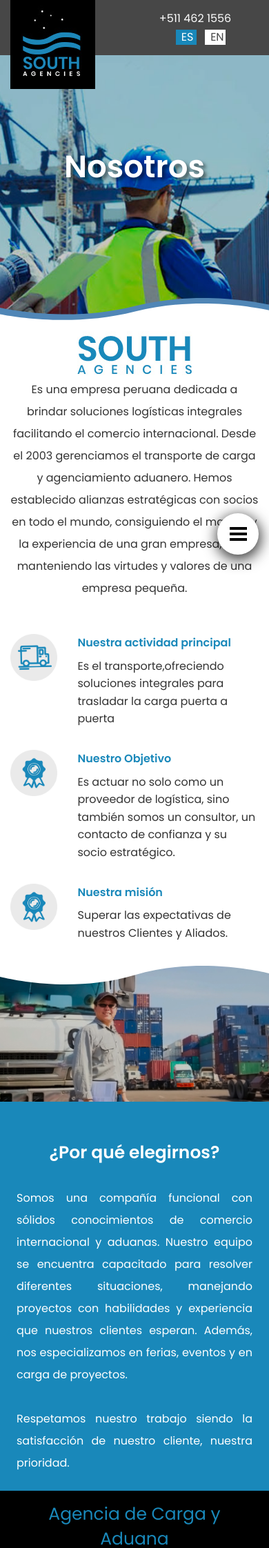
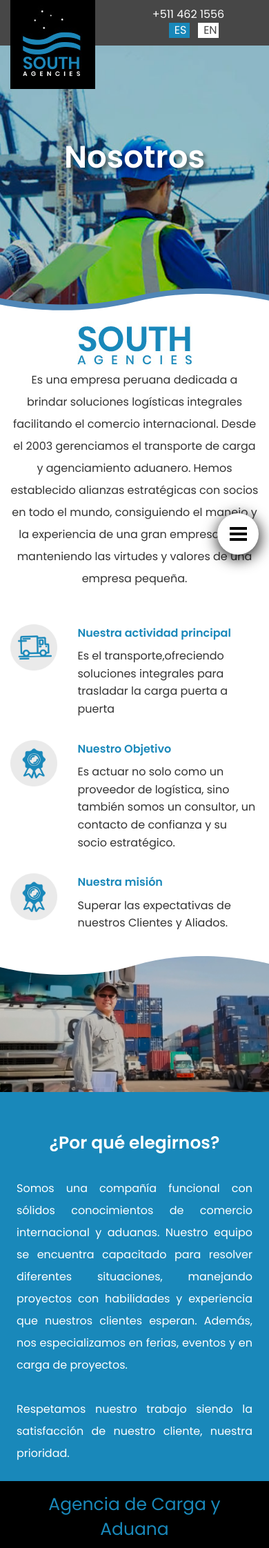
Before and after one commit to 6418/south, a PHP site: page /nosotros.html in a window 390 px wide. Shown: the top 2244 px of the page at 69% size. Run offline with PHP 8.4, Linux system fonts and the light colour scheme; some libraries are stand-ins or nearby versions.

Commit message:
clearhtml

```diff
--- a/nosotros.html
+++ b/nosotros.html
@@ -49,26 +49,26 @@
     </section>
 </header>
 <main class="nosotros">
-    <div class="nosotros__banner">
-        <h2 class="nosotros__banner__title">
+    <div class="banner">
+        <h2 class="banner__title">
             Nosotros
         </h2>
     </div>
-    <section class="container nosotros__content">
-        <img src="img/south.jpg" alt="" class="nosotros__img">
-        <p class="nosotros__p">
+    <section class="container us">
+        <img src="img/south.jpg" alt="" class="us__img">
+        <p class="us__p">
                 Es una empresa peruana dedicada a brindar soluciones logísticas integrales facilitando el comercio internacional.
                 Desde el 2003 gerenciamos el transporte de carga y agenciamiento aduanero.
                 Hemos establecido alianzas estratégicas con socios en todo el mundo, consiguiendo el manejo y
                  la experiencia de una gran empresa, pero manteniendo las virtudes y valores de una empresa pequeña.
         </p>
-        <div class="row nosotros__iconsList">
-            <div class="col-sm-6 nosotros__iconsList__wrap">
+        <div class="row us__iconsList">
+            <div class="col-sm-6 us__iconsList__wrap">
                 <div class="row">
-                    <div class="col-xs-3 nosotros__iconsList__icon">
+                    <div class="col-xs-3 us__iconsList__icon">
                         <img src="img/icon-nosotros-01.png" alt="Nuestra actividad principal">
                     </div>
-                    <div class="col-xs-9 nosotros__iconsList__iconText">
+                    <div class="col-xs-9 us__iconsList__iconText">
                         <h4>Nuestra actividad principal</h4>
                         <p>Es el transporte,ofreciendo soluciones
                                 integrales para trasladar la carga
@@ -76,12 +76,12 @@
                     </div>
                 </div>
             </div>
-            <div class="col-sm-6 nosotros__iconsList__wrap">
+            <div class="col-sm-6 us__iconsList__wrap">
                 <div class="row">
-                    <div class="col-xs-3 nosotros__iconsList__icon">
+                    <div class="col-xs-3 us__iconsList__icon">
                         <img src="img/icon-nosotros-02.png" alt="Nuestro Objetivo">
                     </div>
-                    <div class="col-xs-9 nosotros__iconsList__iconText">
+                    <div class="col-xs-9 us__iconsList__iconText">
                         <h4>Nuestro Objetivo</h4>
                         <p>Es actuar no solo como un proveedor de logística, sino
                                 también somos un consultor, un contacto de confianza
@@ -89,12 +89,12 @@
                     </div>
                 </div>
             </div>
-            <div class="col-sm-6 nosotros__iconsList__wrap">
+            <div class="col-sm-6 us__iconsList__wrap">
                     <div class="row">
-                        <div class="col-xs-3 nosotros__iconsList__icon">
+                        <div class="col-xs-3 us__iconsList__icon">
                             <img src="img/icon-nosotros-02.png" alt="Nuestra misión">
                         </div>
-                        <div class="col-xs-9 nosotros__iconsList__iconText">
+                        <div class="col-xs-9 us__iconsList__iconText">
                             <h4>Nuestra misión</h4>
                             <p>Superar las expectativas de
                                     nuestros Clientes y Aliados.  </p>
@@ -103,27 +103,27 @@
                 </div>
         </div>
     </section>
-    <section class="nosotros__full">
-        <div class="nosotros__50 nosotros__50--bg">
+    <section class="us-other__full">
+        <div class="us-other__half us-other__half--bg">
             hola
         </div>
-        <div class="nosotros__50 nosotros__50--text">
+        <div class="us-other__half us-other__half--text">
             <h3>¿Por qué elegirnos?</h3>
             <p>Somos una compañía funcional con sólidos conocimientos de comercio internacional y aduanas. Nuestro equipo se encuentra capacitado para resolver diferentes situaciones, manejando proyectos con habilidades y experiencia que nuestros clientes esperan. Además, nos especializamos en ferias, eventos y en carga de proyectos.
             <br><br>
                 Respetamos nuestro trabajo siendo la satisfacción de nuestro cliente, nuestra prioridad.</p>
         </div>
     </section>
-    <div class="pie">
+    <div class="foot">
         <div class="container-fluid">
             <div class="flex">
-                <h1 class="pie__title">
+                <h1 class="foot__title">
                     Agencia de Carga y Aduana
                 </h1>
-                <div class="pie__icons">
+                <div class="foot__icons">
                     <img src="img/icon-pie.png" alt="iconos">
                 </div>
-                <a href="contacto.html" class="pie__a">Contáctanos</a>
+                <a href="contacto.html" class="foot__a">Contáctanos</a>
             </div>
         </div>
     </div>
@@ -148,8 +148,7 @@
                     </li>
                     <li>
                             <i class="icon-email"></i>
-                        José Santiago Wagner 2679 ( Ex Torre Tagle)
-Pueblo Libre, Lima, Peru
+                        José Santiago Wagner 2679 ( Ex Torre Tagle) Pueblo Libre, Lima, Peru
                     </li>
                 </ul>
             </div>
@@ -171,13 +170,13 @@
             </div>
         </div>
     </div>
-    <div class="footer__pie">
+    <div class="footer-copy">
         <div class="container">
             <div class="row">
-                <div class="col-sm-6 footer__pie__copy">
+                <div class="col-sm-6 footer-copy__copy">
                     <p>Copyright © 2018 - <span>South Agencies</span></p>
                 </div>
-                <div class="col-sm-6 footer__pie__tag">
+                <div class="col-sm-6 footer-copy__tag">
                     <p>Sitio Web Hecho en <a href="">Pyme Web Perú</a></p>
                 </div>
             </div>
--- a/sass/style.scss
+++ b/sass/style.scss
@@ -42,25 +42,23 @@
     position: relative;
     &__top{
         padding: 4px 0;
+        background-color: $black;
+        color: #FFF;
+        @media (max-width: 450px){
+            padding: 10px;
+        }
         .flex{
             display: flex;
             justify-content: flex-end;
-            @media (max-width:991px){
-                // flex-direction: row-reverse;
+            @media (max-width:450px){
                 display: block;
                 width: 160px;
                 float: right;
                 text-align: center;
-                padding-top: 12px;
             }
         }
-        background-color: $black;
-        color: #FFF;
         i{
             color: $blue;
-        }
-        @media (max-width:991px){
-            height: 80px;;
         }
     }
     &__email, &__phone{
@@ -69,19 +67,17 @@
     }
     &__phone{
         font-size: 14px;
-        @media (max-width:991px){
+        @media (max-width:700px){
             font-size: 1em;
-            margin-bottom: 4px;
         }
     }
     &__email{
         font-size: 14px;
-        @media (max-width:991px){
+        @media (max-width: 700px){
             display: none;
         }
     }
     &__fb{
-        // padding-top: 5px;
         margin-right: 1.5em;
         font-size: 23px;
         align-self: center;
@@ -146,6 +142,9 @@
     }
     &__nav{
         width: 40%;
+        @media (max-width: 965px){
+            width: 60%;
+        }
         #btnMovil{
 			display: none;
 			& + label{
@@ -330,10 +330,17 @@
             }
         }
     }
+    &--format{
+        margin: 4em auto;
+        &__title{
+            color: $blue;
+            text-align: center;
+            font-size: 25px;
+            margin-bottom: 1.5em;
         }
     }
-.nosotros{
-    &__banner{
+}
+.banner{
     position: relative;
     height: 400px;
     background-image: url('img/nosotros.jpg');
@@ -376,6 +383,7 @@
         background-image: url('img/contacto.jpg');
     }
 }
+.us{
     &__img{
         display: block;
         margin: 0 auto;
@@ -410,6 +422,8 @@
             }
         }
     }
+}
+.us-other{
     &__full{
                 position: relative;
                 display: flex;
@@ -431,7 +445,7 @@
                     height: auto;
                 }
     }
-    &__50{
+    &__half{
                 width: 50%;
                 &--bg{
                     background-image: url('img/nosotros-man.jpg');
@@ -616,7 +622,7 @@
         margin: 2em 0;
     }
 }
-.pie{
+.foot{
     padding: 2em;
     background-color: #000;
     &--white{
--- a/style.css
+++ b/style.css
@@ -24,6 +24,9 @@
     padding: 4px 0;
     background-color: #474747;
     color: #FFF; }
+    @media (max-width: 450px) {
+      .header__top {
+        padding: 10px; } }
     .header__top .flex {
       display: -webkit-box;
       display: -ms-flexbox;
@@ -31,31 +34,26 @@
       -webkit-box-pack: end;
       -ms-flex-pack: end;
       justify-content: flex-end; }
-      @media (max-width: 991px) {
+      @media (max-width: 450px) {
         .header__top .flex {
           display: block;
           width: 160px;
           float: right;
-          text-align: center;
-          padding-top: 12px; } }
+          text-align: center; } }
     .header__top i {
       color: #1988ba; }
-    @media (max-width: 991px) {
-      .header__top {
-        height: 80px; } }
   .header__email, .header__phone {
     margin-right: 1.5em;
     -ms-flex-item-align: center;
     align-self: center; }
   .header__phone {
     font-size: 14px; }
-    @media (max-width: 991px) {
+    @media (max-width: 700px) {
       .header__phone {
-        font-size: 1em;
-        margin-bottom: 4px; } }
+        font-size: 1em; } }
   .header__email {
     font-size: 14px; }
-    @media (max-width: 991px) {
+    @media (max-width: 700px) {
       .header__email {
         display: none; } }
   .header__fb {
@@ -117,6 +115,9 @@
       position: relative; }
   .header__nav {
     width: 40%; }
+    @media (max-width: 965px) {
+      .header__nav {
+        width: 60%; } }
     .header__nav #btnMovil {
       display: none; }
       .header__nav #btnMovil + label {
@@ -335,15 +335,22 @@
         z-index: 2;
         opacity: .5;
         background-image: url("img/icon-04.png"); }
+  .duty--format {
+    margin: 4em auto; }
+    .duty--format__title {
+      color: #1988ba;
+      text-align: center;
+      font-size: 25px;
+      margin-bottom: 1.5em; }
 
-.nosotros__banner {
+.banner {
   position: relative;
   height: 400px;
   background-image: url("img/nosotros.jpg");
   background-repeat: no-repeat;
   background-position: center center;
   background-size: cover; }
-  .nosotros__banner::before {
+  .banner::before {
     position: absolute;
     background-image: url("img/ola.svg");
     bottom: 0;
@@ -354,14 +361,14 @@
     background-position: bottom;
     background-size: 105%;
     z-index: 1; }
-  .nosotros__banner::after {
+  .banner::after {
     position: absolute;
     background-color: rgba(0, 0, 0, 0.2);
     content: '';
     width: 100%;
     height: 100%;
     top: 0; }
-  .nosotros__banner__title {
+  .banner__title {
     position: relative;
     color: #FFF;
     text-align: center;
@@ -369,46 +376,49 @@
     z-index: 1;
     font-size: 45px;
     text-shadow: 4px 4px 5px rgba(0, 0, 0, 0.5); }
-  .nosotros__banner--services {
+  .banner--services {
     background-image: url("img/servicio.jpg"); }
-  .nosotros__banner--contacto {
+  .banner--contacto {
     background-image: url("img/contacto.jpg"); }
 
-.nosotros__img {
+.us__img {
   display: block;
   margin: 0 auto; }
 
-.nosotros__p {
+.us__p {
   padding: 1em 7em;
   text-align: center;
   line-height: 2;
   font-size: 16px;
   margin-bottom: 50px; }
   @media (max-width: 750px) {
-    .nosotros__p {
+    .us__p {
       padding: 0; } }
+  .us__p--format {
+    padding: 0;
+    text-align: justify; }
 
-.nosotros__iconsList__wrap {
+.us__iconsList__wrap {
   margin-bottom: 2em; }
 
-.nosotros__iconsList__icon {
+.us__iconsList__icon {
   text-align: right; }
 
-.nosotros__iconsList__iconText {
+.us__iconsList__iconText {
   font-size: 16px;
   line-height: 1.6; }
-  .nosotros__iconsList__iconText h4 {
+  .us__iconsList__iconText h4 {
     margin-bottom: 8px;
     color: #1988ba; }
 
-.nosotros__full {
+.us-other__full {
   position: relative;
   display: -webkit-box;
   display: -ms-flexbox;
   display: flex;
   background-color: #1988ba;
   min-height: 500px; }
-  .nosotros__full:before {
+  .us-other__full:before {
     position: absolute;
     content: '';
     width: 100%;
@@ -419,45 +429,45 @@
     background-size: 105%;
     z-index: 999; }
   @media (max-width: 750px) {
-    .nosotros__full {
+    .us-other__full {
       display: block;
       height: auto; } }
 
-.nosotros__50 {
+.us-other__half {
   width: 50%; }
-  .nosotros__50--bg {
+  .us-other__half--bg {
     background-image: url("img/nosotros-man.jpg");
     background-repeat: no-repeat;
     background-size: cover;
     background-position: center;
     position: relative; }
-    .nosotros__50--bg:before {
+    .us-other__half--bg:before {
       position: absolute;
       content: '';
       width: 100%;
       height: 100%;
       background-color: rgba(0, 0, 0, 0.2); }
     @media (max-width: 750px) {
-      .nosotros__50--bg {
+      .us-other__half--bg {
         height: 200px; } }
-  .nosotros__50 h3 {
+  .us-other__half h3 {
     font-size: 25px;
     text-align: center;
     margin: 2em 0;
     color: #FFF; }
     @media (max-width: 750px) {
-      .nosotros__50 h3 {
+      .us-other__half h3 {
         margin: 1em 0; } }
-  .nosotros__50--text {
+  .us-other__half--text {
     padding: 4em;
     color: #FFF;
     line-height: 2; }
     @media (max-width: 750px) {
-      .nosotros__50--text {
+      .us-other__half--text {
         padding: 1.5em;
         text-align: justify; } }
   @media (max-width: 750px) {
-    .nosotros__50 {
+    .us-other__half {
       width: 100%; } }
 
 .services__title {
@@ -588,15 +593,15 @@
 .contacto__map {
   margin: 2em 0; }
 
-.pie {
+.foot {
   padding: 2em;
   background-color: #000; }
-  .pie--white {
+  .foot--white {
     background-color: #FFF; }
   @media (max-width: 750px) {
-    .pie {
+    .foot {
       padding: 1em; } }
-  .pie .flex {
+  .foot .flex {
     display: -webkit-box;
     display: -ms-flexbox;
     display: flex;
@@ -604,9 +609,9 @@
     -ms-flex-pack: justify;
     justify-content: space-between; }
     @media (max-width: 750px) {
-      .pie .flex {
+      .foot .flex {
         display: block; } }
-  .pie__title {
+  .foot__title {
     font-weight: 400;
     font-size: 30px;
     color: #1988ba;
@@ -614,18 +619,18 @@
     align-self: center;
     padding-left: 2em; }
     @media (max-width: 750px) {
-      .pie__title {
+      .foot__title {
         padding: 0;
         font-size: 25px;
         text-align: center; } }
-  .pie__icons {
+  .foot__icons {
     -ms-flex-item-align: center;
     align-self: center;
     padding-right: 2em; }
     @media (max-width: 750px) {
-      .pie__icons {
+      .foot__icons {
         display: none; } }
-  .pie__a {
+  .foot__a {
     background-color: #474747;
     width: 142px;
     text-align: center;
@@ -637,10 +642,10 @@
     -webkit-transition: 1s background-color ease 0s;
     -o-transition: 1s background-color ease 0s;
     transition: 1s background-color ease 0s; }
-    .pie__a:hover {
+    .foot__a:hover {
       background-color: #1988ba; }
     @media (max-width: 750px) {
-      .pie__a {
+      .foot__a {
         display: block;
         margin: 1em auto; } }
 
@@ -693,19 +698,19 @@
       .footer__fb {
         text-align: left;
         margin: 2em 0; } }
-  .footer__pie {
+  .footer-copy {
     background-color: #474747;
     font-size: 14px;
     padding: 8px 0; }
-    .footer__pie__copy span {
+    .footer-copy__copy span {
       color: #1988ba; }
-    .footer__pie__tag {
+    .footer-copy__tag {
       text-align: right; }
-      .footer__pie__tag a {
+      .footer-copy__tag a {
         color: #FFF;
         font-weight: bold; }
 
-@media (max-width: 991px) {
+@media (max-width: 700px) {
   .header #btnMovil + label {
     display: block !important;
     background-color: #FFF;
```
Also changed, not shown: other parts of sass/style.scss (+22 -25 lines), other parts of style.css (+36 -42 lines), agenciamiento-de-aduanas.html (+13 -14 lines), carga-internacional.html (+12 -12 lines), contacto.html (+5 -5 lines), ferias-internacionales-eventos.html (+13 -14 lines), index.html (+18 -18 lines), servicios.html (+26 -25 lines), transporte.html (+14 -16 lines). Lines whose indentation alone changed are shown as unchanged.
